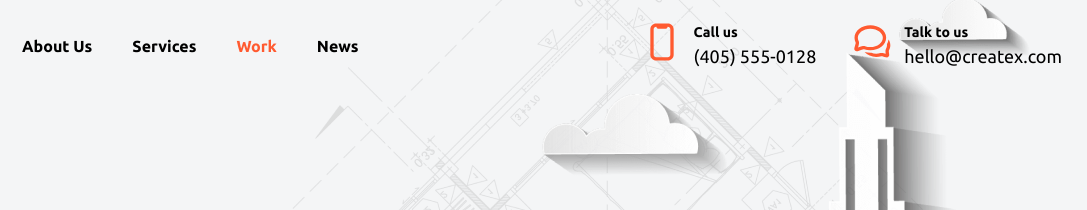
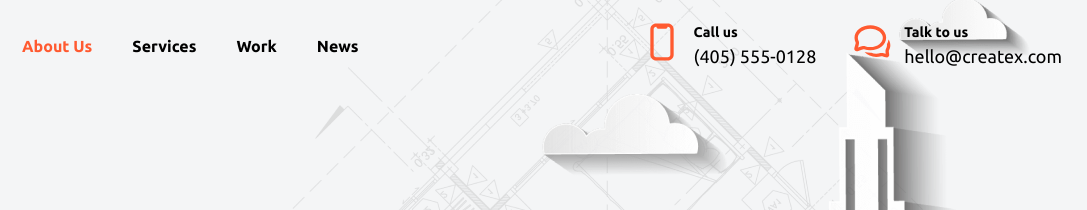
Before and after one commit to Dual1tyxd3v/createx, a website: page source/about.html in a window 1280 px wide. Shown: the top 210 px of the page, 193-1280 px from the left. Drawn offline with Linux system fonts and the light colour scheme.

Commit message:
Fixed navigation bug

```diff
--- a/source/about.html
+++ b/source/about.html
@@ -19,9 +19,9 @@
         </a>
         <nav class="header__nav nav">
           <ul class="nav__list">
-            <li><a href="about.html" class="nav__item">About us</a></li>
+            <li><a href="about.html" class="nav__item nav__item--active">About us</a></li>
             <li><a href="services.html" class="nav__item">Services</a></li>
-            <li><a href="work.html" class="nav__item nav__item--active">Work</a></li>
+            <li><a href="work.html" class="nav__item">Work</a></li>
             <li><a href="news.html" class="nav__item">News</a></li>
           </ul>
         </nav>
```
